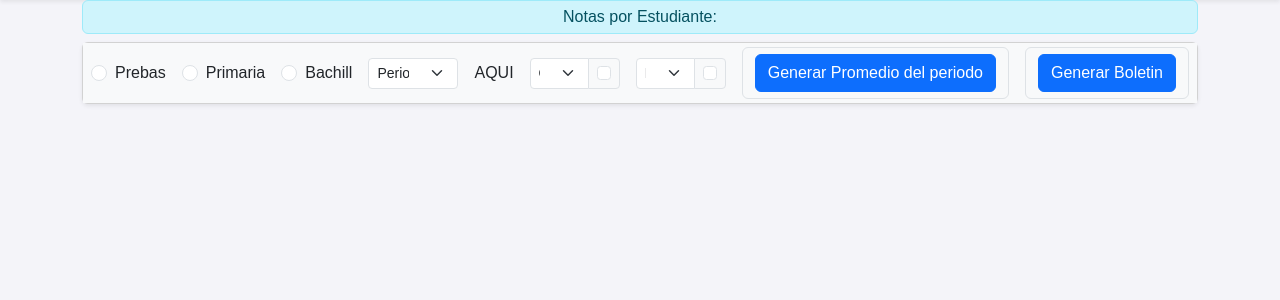
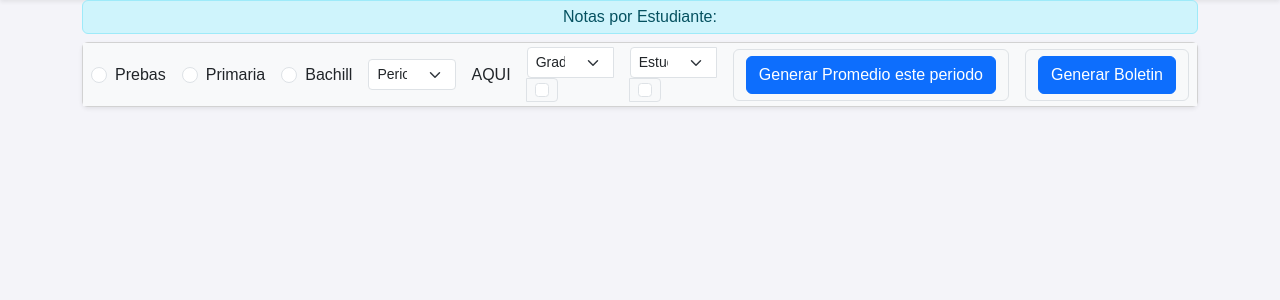
Before and after one commit to rojasokc/notas-flask, a Flask app: page /boletin/pre_boletin in a window 1280 px wide. Shown: the part 107-407 px from the top of the page. Run offline with Flask 3, Linux system fonts and the light colour scheme; the visitor is signed in with stand-in values (Sample User, id 1); parts of the project's set-up code (start-up, migrations or seed data) failed here and were passed over.

Commit message:
parte tres

```diff
--- a/pages/templates/preboletin.html
+++ b/pages/templates/preboletin.html
@@ -98,7 +98,7 @@
 
                                 </div>
                                 <div class="input-group-text">
-                                    <button type="submit" class="btn btn-primary" name="generapueprom" id="generapueprom">Generar Promedio del periodo</button>
+                                    <button type="submit" class="btn btn-primary" name="generapueprom" id="generapueprom">Generar Promedio este periodo</button>
                                 </div>
 
                                 <div class="input-group-text">
```
